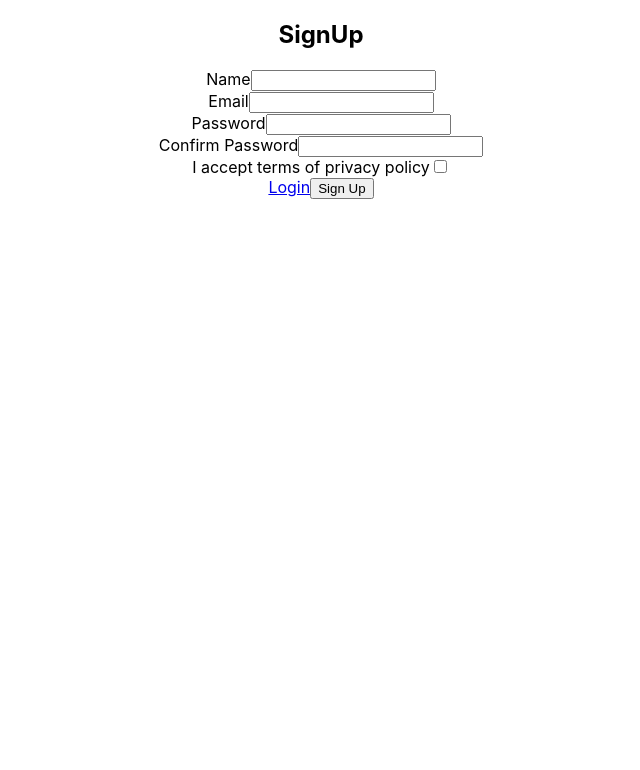
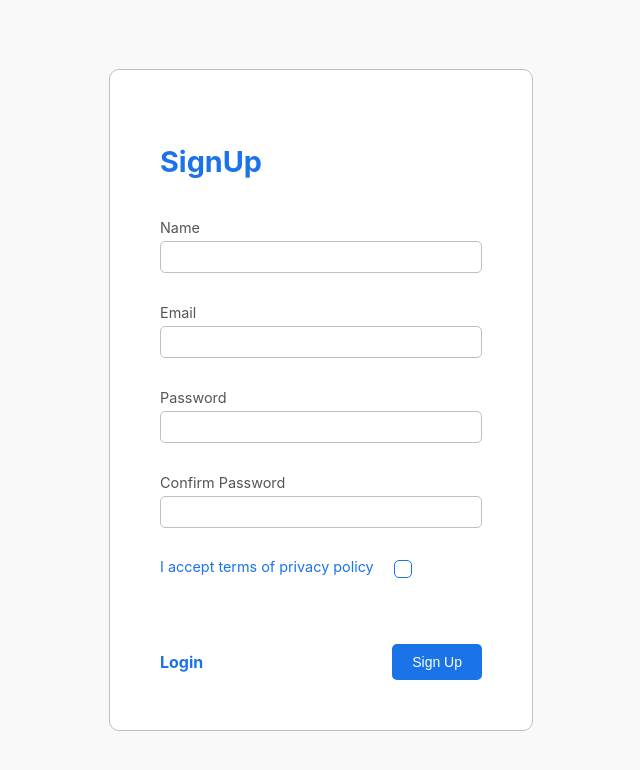
Before and after one commit to masoudhra/FormProject, a React (Create React App) app: page / in a window 1280 px wide. Shown: the top 770 px of the page, without its empty margins (319-959 px from the left). Built offline with nearby package versions, Linux system fonts and the light colour scheme.

Commit message:
add style for form

```diff
--- a/src/compenents/SignUp.js
+++ b/src/compenents/SignUp.js
@@ -3,6 +3,7 @@
 import { ToastContainer} from 'react-toastify';
 import 'react-toastify/dist/ReactToastify.css';
 import { notify } from './toast';
+import styles from './SignUp.module.css'
 
 const SignUp = () => {
 
@@ -39,7 +40,7 @@
         event.preventDefault();
 
         if (!Object.keys(errors).length){
-            notify("You signed in seccessfully", "success")
+            notify("You signed up seccessfully", "success")
         }else{
             notify("Invalid data", "error")
             setTouched({
@@ -56,35 +57,67 @@
 
 
     return (
-        <div>
-            <form onSubmit={submitHandler}>
-                <h2>SignUp</h2>
-                <div>
+        <div className={styles.container}>
+            <form onSubmit={submitHandler} className={styles.formContainer}>
+                <h2 className={styles.header}>SignUp</h2>
+                <div className={styles.formField}>
                     <label>Name</label>
-                    <input type="text" name="name" value={data.name} onChange={changeHandler} onFocus={focusHandler} />
-                    {errors.name && touched.name &&<span>{errors.name}</span>}
+                <input
+                    className={(errors.name && touched.name) ? styles.uncompleted : styles.formInput}
+                    type="text"
+                    name="name"
+                    value={data.name}
+                     onChange={changeHandler}
+                    onFocus={focusHandler} />
+                    {errors.name && touched.name && <span>{errors.name}</span>}
                 </div>
-                <div>
+                <div className={styles.formField}>
                     <label>Email</label>
-                    <input type="text" name="email" value={data.email} onChange={changeHandler} onFocus={focusHandler} />
+                <input
+                    className={(errors.email && touched.email) ? styles.uncompleted : styles.formInput}
+                    type="text"
+                    name="email"
+                    value={data.email}
+                    onChange={changeHandler}
+                    onFocus={focusHandler} />
                     {errors.email && touched.email &&<span>{errors.email}</span>}
                 </div>
-                <div>
+                <div className={styles.formField}>
                     <label>Password</label>
-                    <input type="password" name="password" value={data.password} onChange={changeHandler} onFocus={focusHandler} />
+                <input
+                    className={(errors.password && touched.password) ? styles.uncompleted : styles.formInput}
+                    type="password"
+                    name="password"
+                    value={data.password}
+                    onChange={changeHandler}
+                    onFocus={focusHandler} />
                     {errors.password && touched.password &&<span>{errors.password}</span>}
                 </div>
-                <div>
+                <div className={styles.formField}>
                     <label>Confirm Password</label>
-                    <input type="password" name="confirmPassword" value={data.confirmPassword} onChange={changeHandler} onFocus={focusHandler} />
+                <input
+                    className={(errors.confirmPassword && touched.confirmPassword) ? styles.uncompleted : styles.formInput}
+                    type="password"
+                    name="confirmPassword"
+                    value={data.confirmPassword}
+                    onChange={changeHandler}
+                    onFocus={focusHandler} />
                     {errors.confirmPassword && touched.confirmPassword &&<span>{errors.confirmPassword}</span>}
                 </div>
-                <div>
-                    <label>I accept terms of privacy policy</label>
-                    <input type="checkbox" name="isAccepted" value={data.isAccepted} onChange={changeHandler} onFocus={focusHandler} />
+                <div className={styles.formField}>
+                    <div className={styles.checkBoxContainer}>
+                        <label>I accept terms of privacy policy</label>
+                        <input
+                            type="checkbox"
+                            name="isAccepted"
+                            value={data.isAccepted}
+                            onChange={changeHandler}
+                            onFocus={focusHandler} />
+
+                    </div>
                     {errors.isAccepted && touched.isAccepted &&<span>{errors.isAccepted}</span>}
                 </div>
-                <div>
+                <div className={styles.formButtons}>
                     <a href="#">Login</a>
                     <button type="submit">Sign Up</button>
                 </div>
--- /dev/null
+++ b/src/compenents/SignUp.module.css
@@ -0,0 +1,168 @@
+.container{
+    display: flex;
+    justify-content: center;
+    background-color: #f9f9f9;
+    min-height: 100vh;
+    align-items: center;
+}
+
+.formContainer{
+    border: 1px solid silver;
+    width: fit-content;
+    padding: 50px;
+    margin: 50px;
+    border-radius: 10px;
+    height: fit-content;
+    background-color: #fff;
+}
+
+.header{
+    text-align: left;
+    margin-bottom: 40px;
+    font-size: 1.8rem;
+    color: #1a73e8;
+
+}
+
+.formField{
+    display: flex;
+    flex-direction: column;
+    margin-bottom: 10px;
+    height: 75px;
+}
+
+.formField label{
+    text-align: left;
+    margin-bottom: 5px;
+    color: rgb(85, 85, 85);
+    font-size: 0.9rem;
+}
+
+.formInput{
+    width: 300px;
+    height: 30px;
+    border-radius: 5px;
+    padding: 0px 10px;
+    border: 1px solid silver;
+    transition: all 0.2s ease-in;
+}
+
+.uncompleted{
+    width: 300px;
+    height: 30px;
+    border-radius: 5px;
+    padding: 0px 10px;
+    border: 1px solid red;
+    transition: all 0.2s ease-in;
+
+}
+
+.formInput:focus,
+.uncompleted:focus{
+    outline: none;
+    line-height: 30px;
+    height: 30px;
+    border: 1px solid #1a73e8;
+}
+
+.formField span{
+    height: 10px;
+    text-align: left;
+    margin-top: 5px;
+    width: fit-content;
+    font-size: 0.7rem;
+    color: red;
+    line-height: 10px;
+    padding: 2px 3px;
+    border-radius: 3px;
+    background-color: rgba(255, 0, 0, 0.175);
+}
+
+.checkBoxContainer{
+    display: flex;
+    font-size: 0.85rem;
+    flex-direction: row !important;
+    align-items: center;
+    height: 20px !important;
+    text-align: center;
+}
+
+.formField:nth-child(6) label{
+    color: #1a73e8;
+}
+
+input[type="checkbox"] {
+    margin-left: 20px;
+    width: 18px;
+    height: 18px;
+    border: 1px solid #1a73e8;
+    appearance: none;
+    border-radius: 5px;
+    transition: all 0.2 ease-in;
+}
+
+input[type="checkbox"]:checked {
+    width: 18px;
+    height: 18px;
+    background-color: #1a73e8;
+    border-radius: 50%;
+}
+
+input[type="checkbox"]:focus{
+    height: 18px;
+    width: 8px;
+    outline: none;
+    border: 2px solid #004aaa;
+}
+
+.formButtons{
+    display: flex;
+    justify-content: space-between;
+    align-items: center;
+}
+
+.formButtons button {
+    background-color: #1a73e8;
+    padding: 10px 20px;
+    color: #fff;
+    border-radius: 5px;
+    border: none;
+    font-size: 0.875rem;
+    font-weight: 500;
+    transition: all 0.1s ease-in;
+    cursor: pointer;
+}
+
+.formButtons button:hover {
+    color: #004aaa;
+}
+
+.formButtons a{
+    color: #1a73e8;
+    text-decoration: none;
+    transition: all 0.1s ease-in;
+    font-weight: 700;
+}
+
+.formButtons a:hover{
+    color: #004aaa;
+}
+
+/* @media (max-width: 440px){
+    .formContainer{
+        padding: 20px;
+        margin: 50px 20px;
+    }
+
+    .formContainer{
+        width: 90%;
+    }
+
+    .formInput{
+        width: 90%;
+    }
+    .uncompleted{
+        width: 90%;
+    }
+
+} */
```
